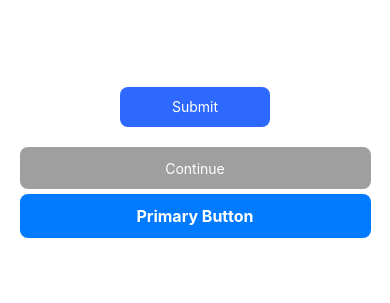
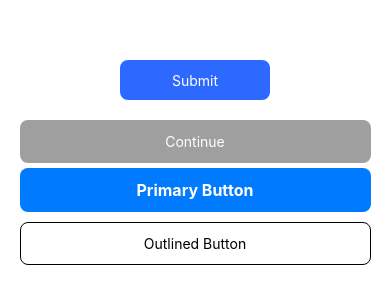
Before and after one commit to dhirajpowar/RNComponents, a React Native app: screen / in a window 390 px wide. Shown: the part 257-560 px from the top of the page. Built offline with nearby package versions, Linux system fonts and the light colour scheme.

Commit message:
outlined button design

```diff
--- a/App.tsx
+++ b/App.tsx
@@ -6,33 +6,17 @@
  */
 
 import React from 'react';
-import type {PropsWithChildren} from 'react';
 import {
-  SafeAreaView,
-  ScrollView,
-  StatusBar,
   StyleSheet,
   Text,
-  useColorScheme,
   View,
   TouchableOpacity
 } from 'react-native';
 
-import {
-  Colors,
-  DebugInstructions,
-  Header,
-  LearnMoreLinks,
-  ReloadInstructions,
-} from 'react-native/Libraries/NewAppScreen';
 import PrimaryButton from './src/components/PrimaryButton';
-
-
-
-
+import OutlinedButton from './src/components/OutlinedButton';
 
 function App(): React.JSX.Element {
-
 
   return (
     <View style={styles.container}>
@@ -43,6 +27,7 @@ function App(): React.JSX.Element {
         <Text style={styles.txt}>Continue</Text>
       </TouchableOpacity>
       <PrimaryButton title='Primary Button'></PrimaryButton>
+      <OutlinedButton title='Outlined Button'></OutlinedButton>
     </View>
   );
 }
@@ -51,7 +36,8 @@ const styles = StyleSheet.create({
   container: {
     flex: 1,
     alignItems: 'center',
-    justifyContent: 'center'
+    justifyContent: 'center',
+
   },
   txt: {
     color: '#FFFFFF'
--- a/src/components/OutlinedButton.tsx
+++ b/src/components/OutlinedButton.tsx
@@ -0,0 +1,34 @@
+import React from "react";
+import { TouchableOpacity, Text, StyleSheet } from "react-native";
+import colors from "../styles/colors";
+
+interface OutlinedButtonProps {
+    title: string;
+}
+
+const OutlinedButton: React.FC<OutlinedButtonProps> = ({title}) => {
+    return (
+        <TouchableOpacity style={styles.button}>
+            <Text style={styles.text}>{title}</Text>
+        </TouchableOpacity>
+    );
+}
+
+const styles = StyleSheet.create({
+    button: {
+        padding: 12,
+        paddingHorizontal: 20,
+        margin: 5,
+        alignItems: 'center',
+        borderRadius: 8,
+        borderWidth: 1,
+        width: '90%',
+       backgroundColor: colors.outlined
+    },
+    text: {
+        color: colors.black,
+        fontSize: 14
+    }
+})
+
+export default OutlinedButton;
```
